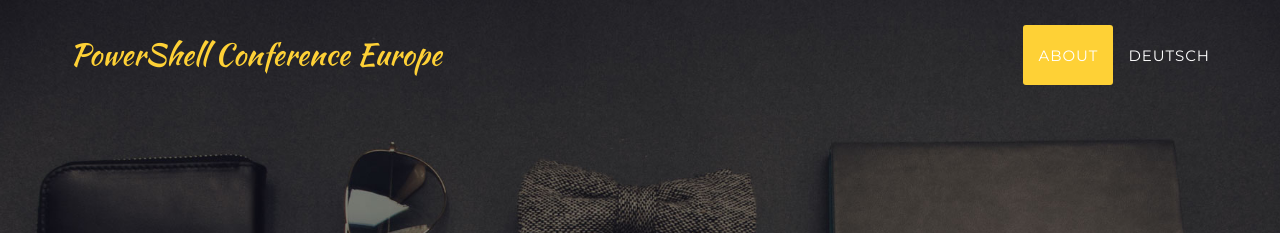
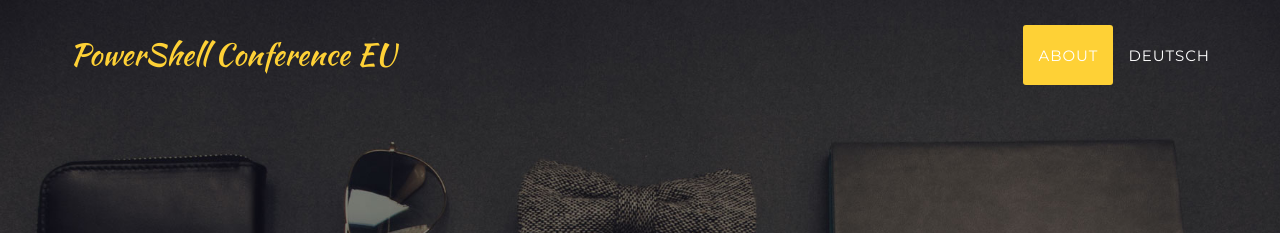
Before and after one commit to gravejester/gravejester.github.io, a Jekyll site: the page built from index.html, in a window 1280 px wide. Shown: the top 233 px of the page. Built offline with Jekyll 4.4.1, drawn with Linux system fonts in a browser that asks for light colours; some web fonts are replaced.

Commit message:
Changes Europe to EU

```diff
--- a/_config.yml
+++ b/_config.yml
@@ -1,6 +1,6 @@
 url: http://psconf.eu
 baseurl: ""
-title: PowerShell Conference Europe
+title: PowerShell Conference EU
 
 gems:
   - octopress-multilingual
```
